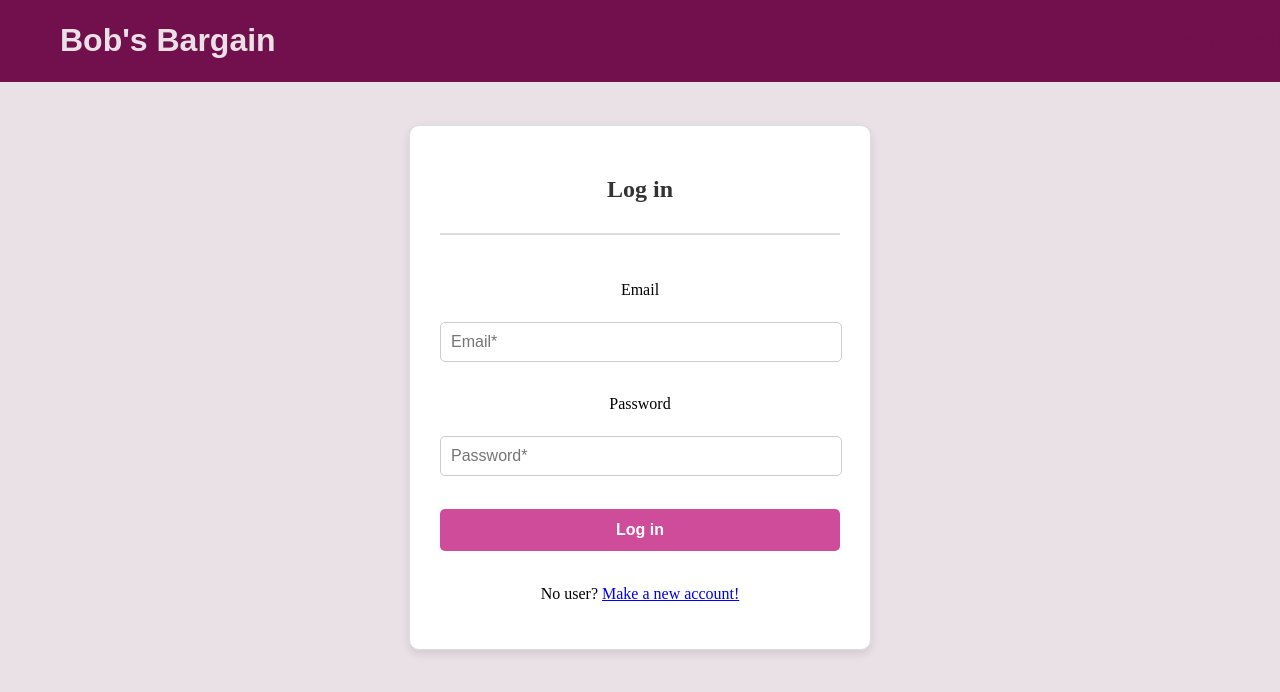
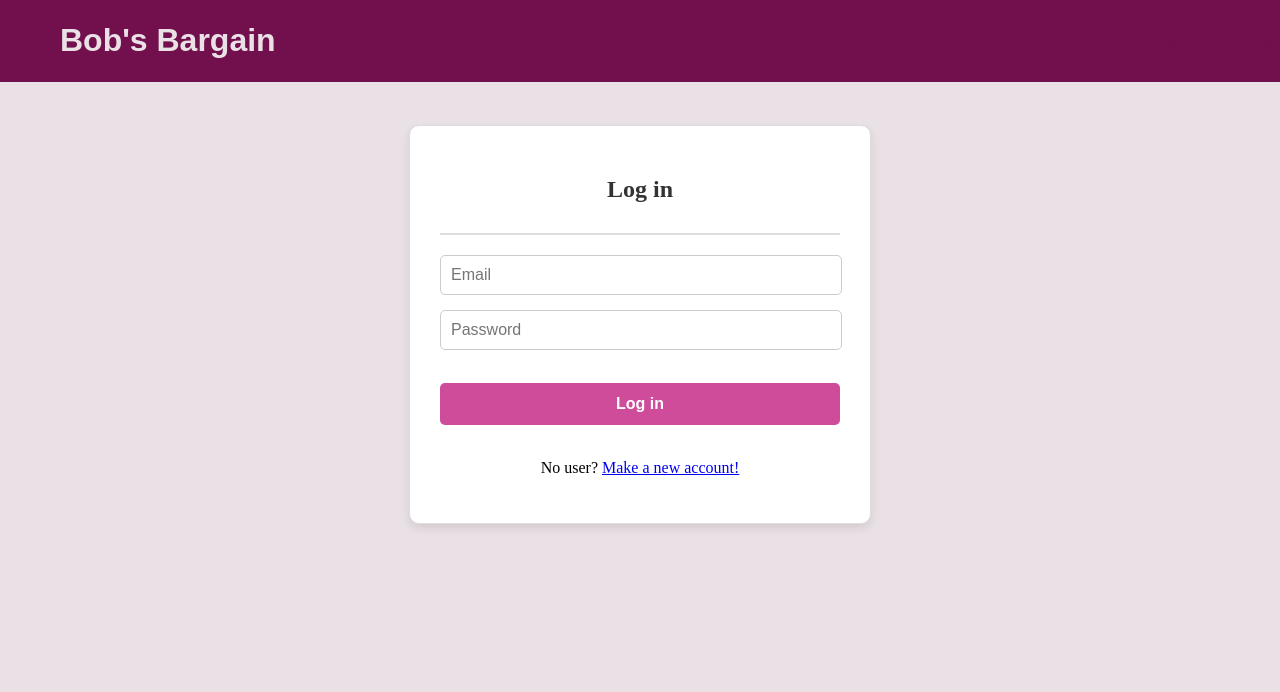
Before and after one commit to maha897/frontend-bobs-bargain, a React (Vite) app: page /#/login in a window 1280 px wide. Shown: the top 692 px of the page. Built offline with nearby package versions, Linux system fonts and the light colour scheme.

Commit message:
Make loginpage more compact

```diff
--- a/src/App.css
+++ b/src/App.css
@@ -60,6 +60,8 @@
   cursor: pointer;
   transition: background-color 0.3s, color 0.3s;
 }
+
+
 
 .login-form button:hover {
   background-color: #bb3e89;
--- a/src/components/Auth/LogInPage.jsx
+++ b/src/components/Auth/LogInPage.jsx
@@ -48,25 +48,21 @@
         <h2>Log in</h2>
         <div className="line-div">
           <hr></hr>
-          <br />
         </div>
         <form className="login-form" onSubmit={logIn}>
-          <label htmlFor="email">Email</label> <br />
           <input
             type="email"
             name="email"
             onChange={handleChange}
             value={inputData.email}
-            placeholder="Email*"
+            placeholder="Email"
           />
-          <br />
-          <label htmlFor="password">Password</label> <br />
           <input
             type="password"
             name="password"
             onChange={handleChange}
             value={inputData.password}
-            placeholder="Password*"
+            placeholder="Password"
           />
           <br />
           <button className="button">Log in</button>
```
